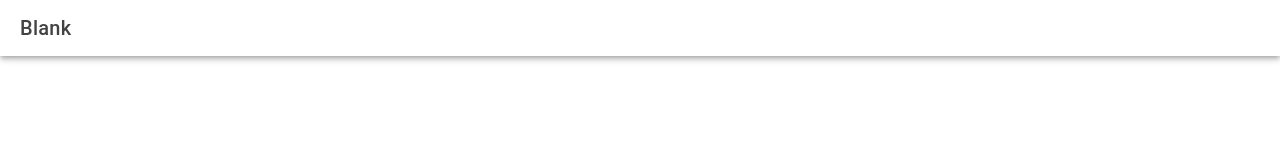
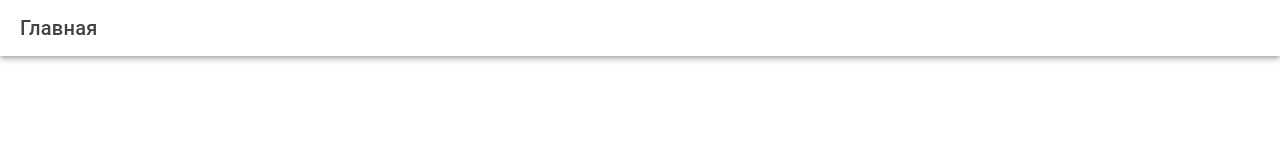
Before and after one commit to Er1tain/LearnIonicReact, a React (Vite) app in the folder Mobile/: page /home in a window 1280 px wide. Shown: the top 160 px of the page. Built offline with nearby package versions, Linux system fonts and the light colour scheme.

Commit message:
Delete useless

```diff
--- a/Mobile/src/pages/Home.tsx
+++ b/Mobile/src/pages/Home.tsx
@@ -7,7 +7,7 @@ const Home: React.FC = () => {
     <IonPage>
       <IonHeader>
         <IonToolbar>
-          <IonTitle>Blank</IonTitle>
+          <IonTitle>Главная</IonTitle>
         </IonToolbar>
       </IonHeader>
       <IonContent fullscreen>
```
Also changed, not shown: Mobile/public/favicon.png (deleted), Mobile/public/manifest.json (deleted).
